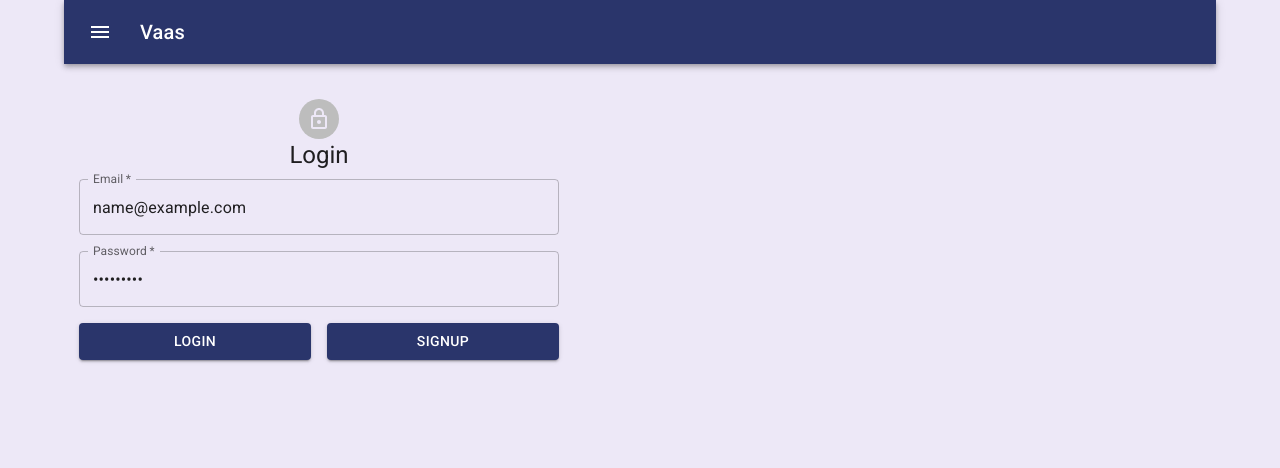
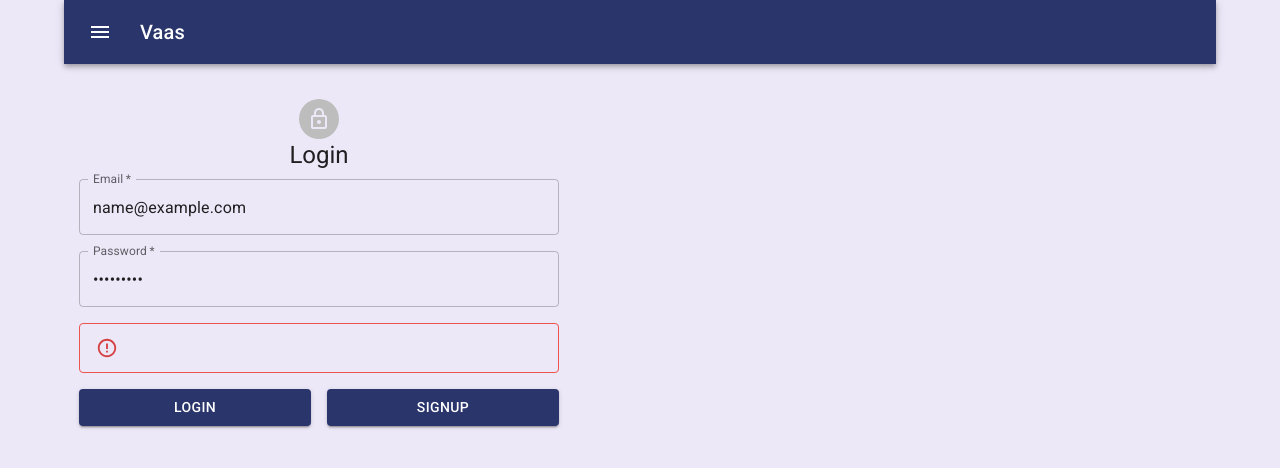
Before and after one commit to j0y0nt/vaas, a React (Create React App) app in the folder vaas-web/vass-fe/: page / in a window 1280 px wide. Both pictures are taken after typing "name@example.com", "Sample123" into the empty fields and a click on the button "LOGIN". Shown: the top 468 px of the page. Built offline with nearby package versions, Linux system fonts and the light colour scheme; no server answers.

Commit message:
Add error handling for login failure.

```diff
--- a/vaas-web/vass-fe/src/components/Login/LoginComponent.js
+++ b/vaas-web/vass-fe/src/components/Login/LoginComponent.js
@@ -14,10 +14,12 @@ import Button from '@mui/material/Button';
 import { useNavigate } from "react-router-dom";
 import { useFormik } from 'formik';
 import { client } from '../../Api.js';
+import Alert from '@mui/material/Alert';
 
 export default function LoginComponent({user, setUser}){
     const [, setSignup] = useState(false);
-
+    const [error, setError] = useState(false);
+    const [errMsg, setErrorMessage] = useState('');
     const navigate = useNavigate();
 
     const validate = values => {
@@ -61,13 +63,18 @@ export default function LoginComponent({user, setUser}){
 		navigate("/home", {replace: true});
 	    })
 	    .catch(function (error) {
-		//console.log(error);
+		console.log('here ');
+		console.log(error.code);
 		setUser(state => {
 		    const user = Object.assign({}, state);
 		    user['authorized'] = false;
 		    user['email'] = userInfo.email;
 		    return user;
 		});
+		if(error.code === 'ECONNABORTED') {
+		    setErrorMessage(errMsg => "We're having diffuclty connecting to backend. Please try again or try again later if error continues.");
+		}
+		setError(error => true);
 
 		navigate("/", {replace: true});
 	    });
@@ -126,7 +133,15 @@ export default function LoginComponent({user, setUser}){
 	    </FormControl>
 	    </Box>
             </Grid>
-
+	    { error && (
+	    <Grid item xs={12}>
+	    <Box style={{width: '100%'}}>
+            <Alert variant="outlined" severity="error">
+		    {errMsg}
+	</Alert>
+	    </Box>
+            </Grid>
+	    )}
 	    <>
 	    <Grid item xs={6}>
 	    <Box style={{width: '100%'}}>
```
